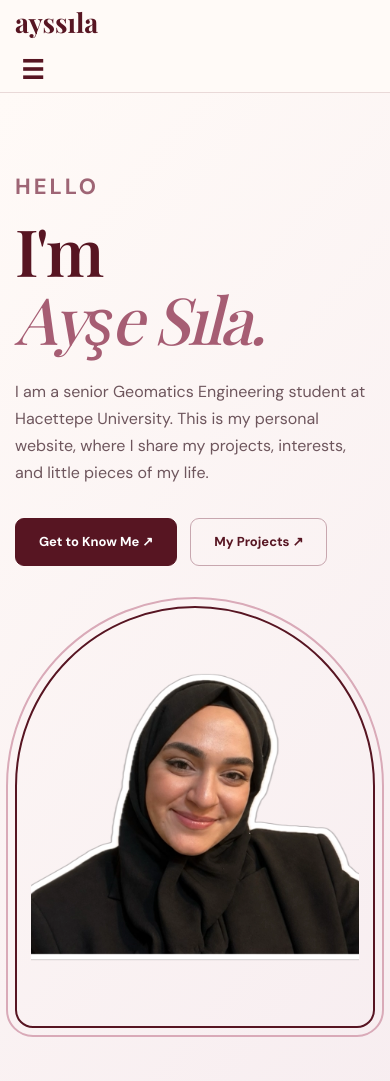
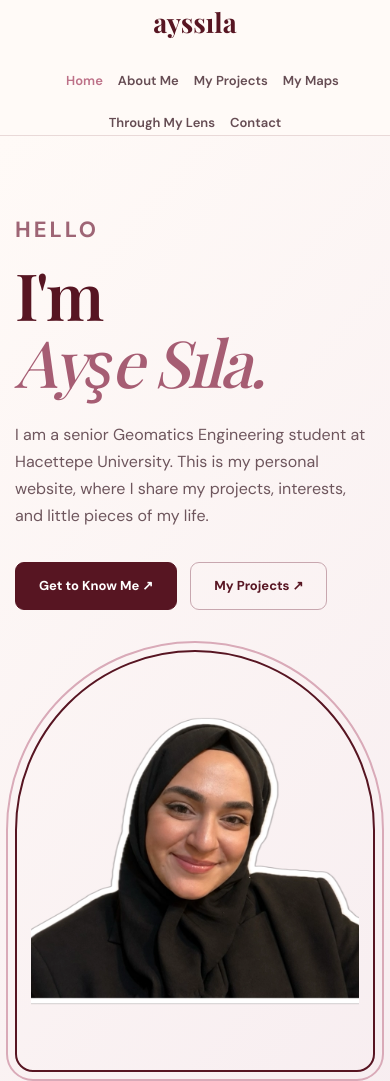
Before and after one commit to ayseslaylmaz/web-gis-personal-page, a plain HTML site: page index.html in a window 390 px wide. Shown: the top 1081 px of the page. Drawn offline with nearby package versions, Linux system fonts and the light colour scheme; a script that the page names is missing; a web font is replaced by a local one.

Commit message:
Update mobile navigation

```diff
--- a/style.css
+++ b/style.css
@@ -991,3 +991,34 @@ h1 em,h2 em,h3 em,h4 em,.section-title em {
 .about-layout h1 {
     font-size: 42px;
 }
+
+
+/* MOBILE NAVIGATION */
+@media (max-width: 850px) {
+  .mobile-menu {
+    display: none !important;
+  }
+
+  .site-nav {
+    display: flex;
+    flex-direction: column;
+    align-items: center;
+    gap: 20px;
+  }
+
+  .nav-links,
+  .nav-links.open {
+    display: flex !important;
+    position: static;
+    flex-direction: row;
+    flex-wrap: wrap;
+    justify-content: center;
+    align-items: center;
+    gap: 15px;
+    width: 100%;
+    padding: 0;
+    background: transparent;
+    border: none;
+    box-shadow: none;
+  }
+}
```
